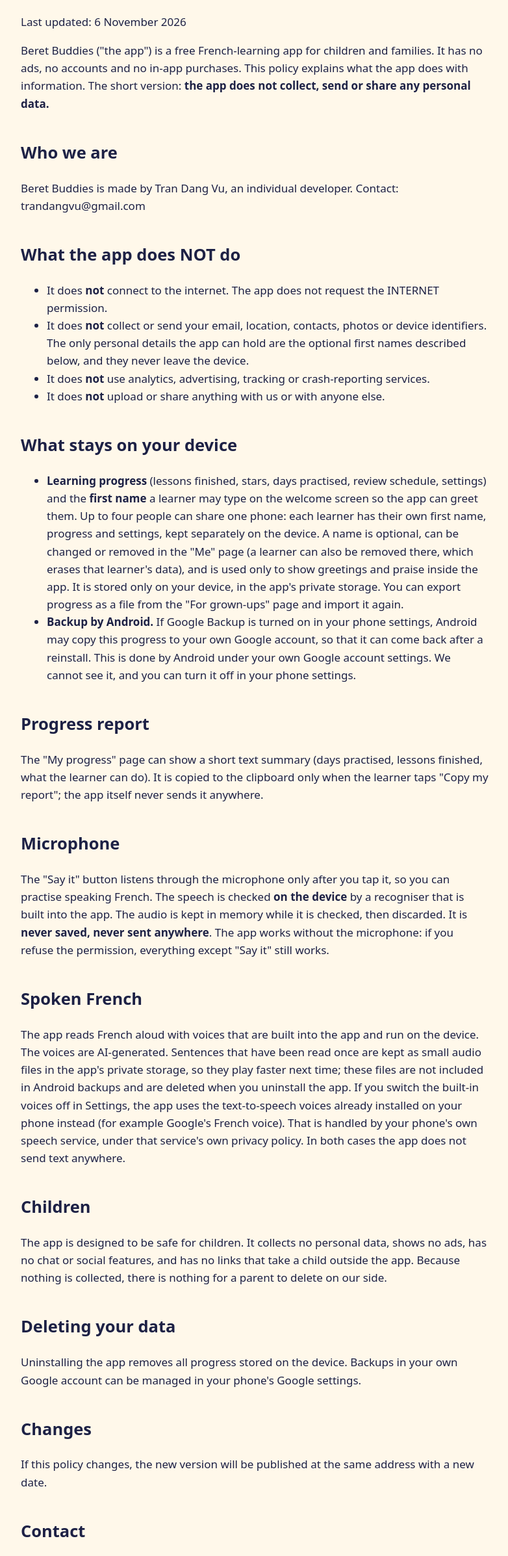
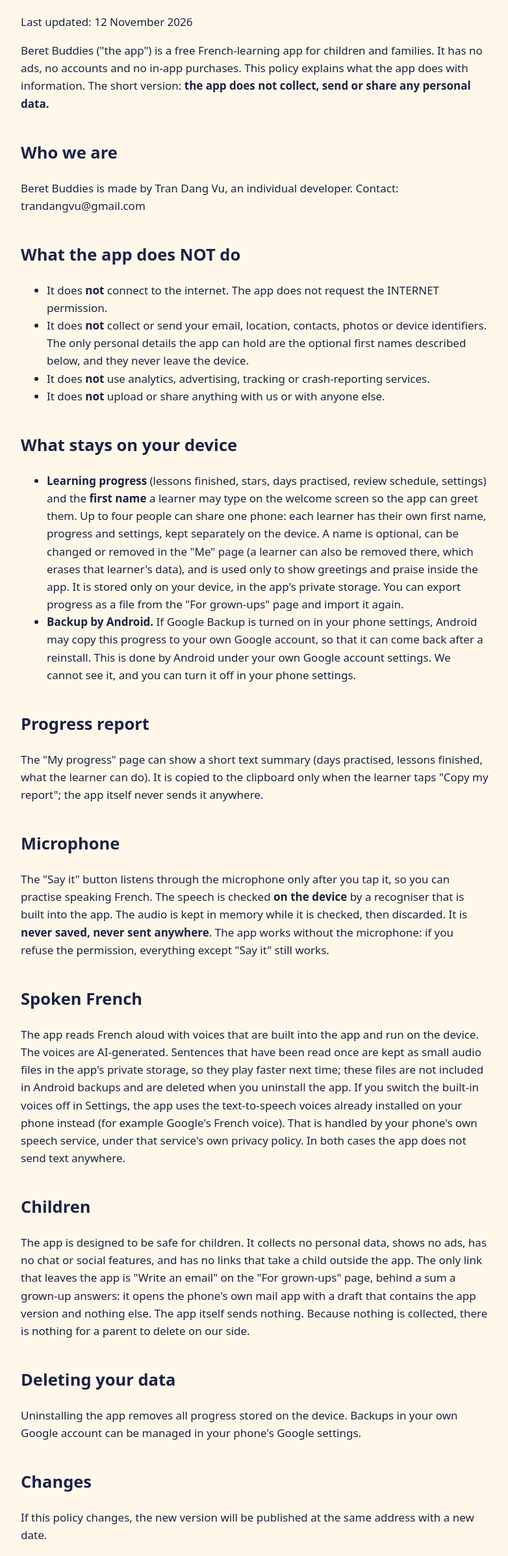
Before and after one commit to LuffyTran/beret-buddies-privacy, a plain HTML site: page index.html in a window 1280 px wide. Shown: the part 104-2498 px from the top of the page at 65% size, without its empty margins (248-1030 px from the left). Drawn offline with Linux system fonts and the light colour scheme.

Commit message:
policy: the email link for reporting a mistake, behind the grown-ups gate

```diff
--- a/index.html
+++ b/index.html
@@ -3,7 +3,7 @@
 <title>Beret Buddies Privacy Policy</title>
 <style>body{font:17px/1.6 system-ui,sans-serif;max-width:720px;margin:0 auto;padding:24px 16px;color:#1d2145;background:#fff8ea}h1{color:#3b5bdb}h2{margin-top:1.6em}a{color:#3b5bdb}</style></head><body>
 <h1>Privacy Policy for Beret Buddies</h1>
-<p>Last updated: 6 November 2026</p>
+<p>Last updated: 12 November 2026</p>
 <p>Beret Buddies ("the app") is a free French-learning app for children and families. It has no ads, no accounts and no in-app purchases. This policy explains what the app does with information. The short version: <strong>the app does not collect, send or share any personal data.</strong></p>
 <h2>Who we are</h2>
 <p>Beret Buddies is made by Tran Dang Vu, an individual developer. Contact: trandangvu@gmail.com</p>
@@ -26,7 +26,7 @@
 <h2>Spoken French</h2>
 <p>The app reads French aloud with voices that are built into the app and run on the device. The voices are AI-generated. Sentences that have been read once are kept as small audio files in the app's private storage, so they play faster next time; these files are not included in Android backups and are deleted when you uninstall the app. If you switch the built-in voices off in Settings, the app uses the text-to-speech voices already installed on your phone instead (for example Google's French voice). That is handled by your phone's own speech service, under that service's own privacy policy. In both cases the app does not send text anywhere.</p>
 <h2>Children</h2>
-<p>The app is designed to be safe for children. It collects no personal data, shows no ads, has no chat or social features, and has no links that take a child outside the app. Because nothing is collected, there is nothing for a parent to delete on our side.</p>
+<p>The app is designed to be safe for children. It collects no personal data, shows no ads, has no chat or social features, and has no links that take a child outside the app. The only link that leaves the app is "Write an email" on the "For grown-ups" page, behind a sum a grown-up answers: it opens the phone's own mail app with a draft that contains the app version and nothing else. The app itself sends nothing. Because nothing is collected, there is nothing for a parent to delete on our side.</p>
 <h2>Deleting your data</h2>
 <p>Uninstalling the app removes all progress stored on the device. Backups in your own Google account can be managed in your phone's Google settings.</p>
 <h2>Changes</h2>
```
